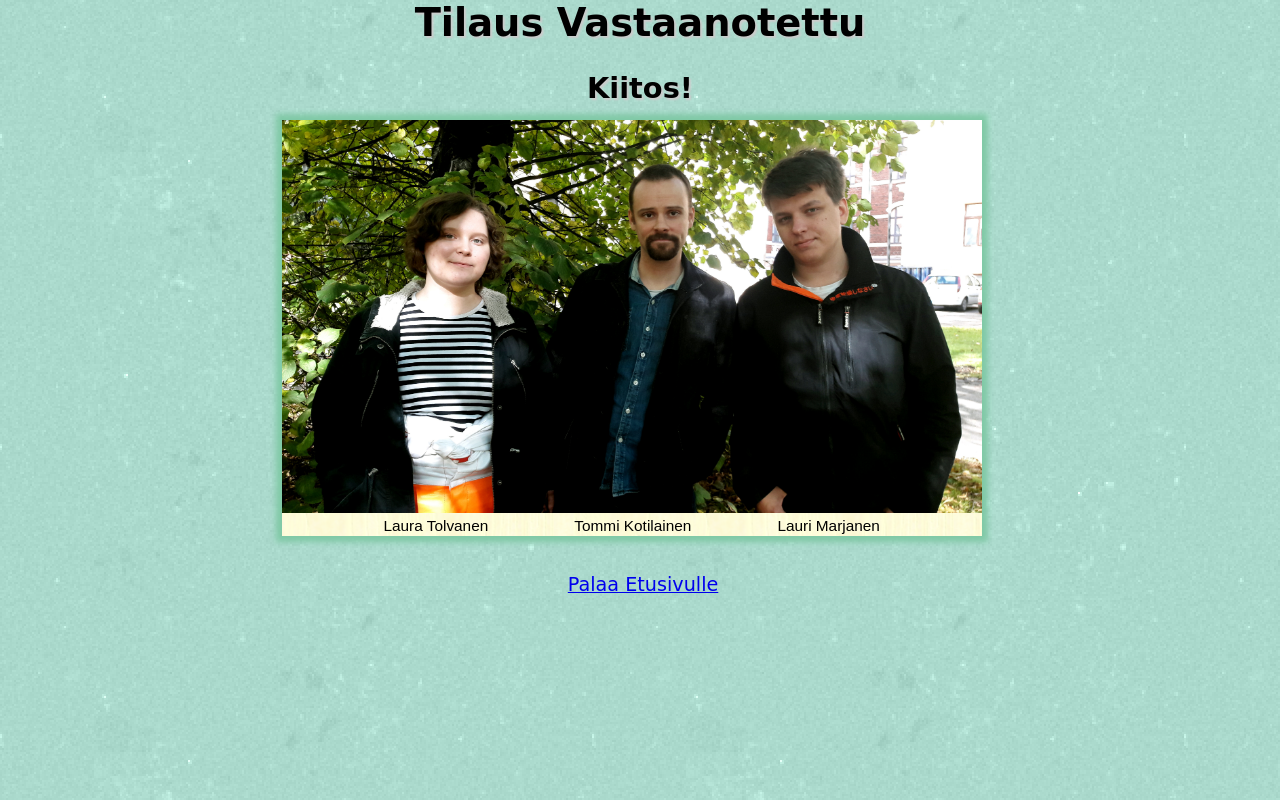
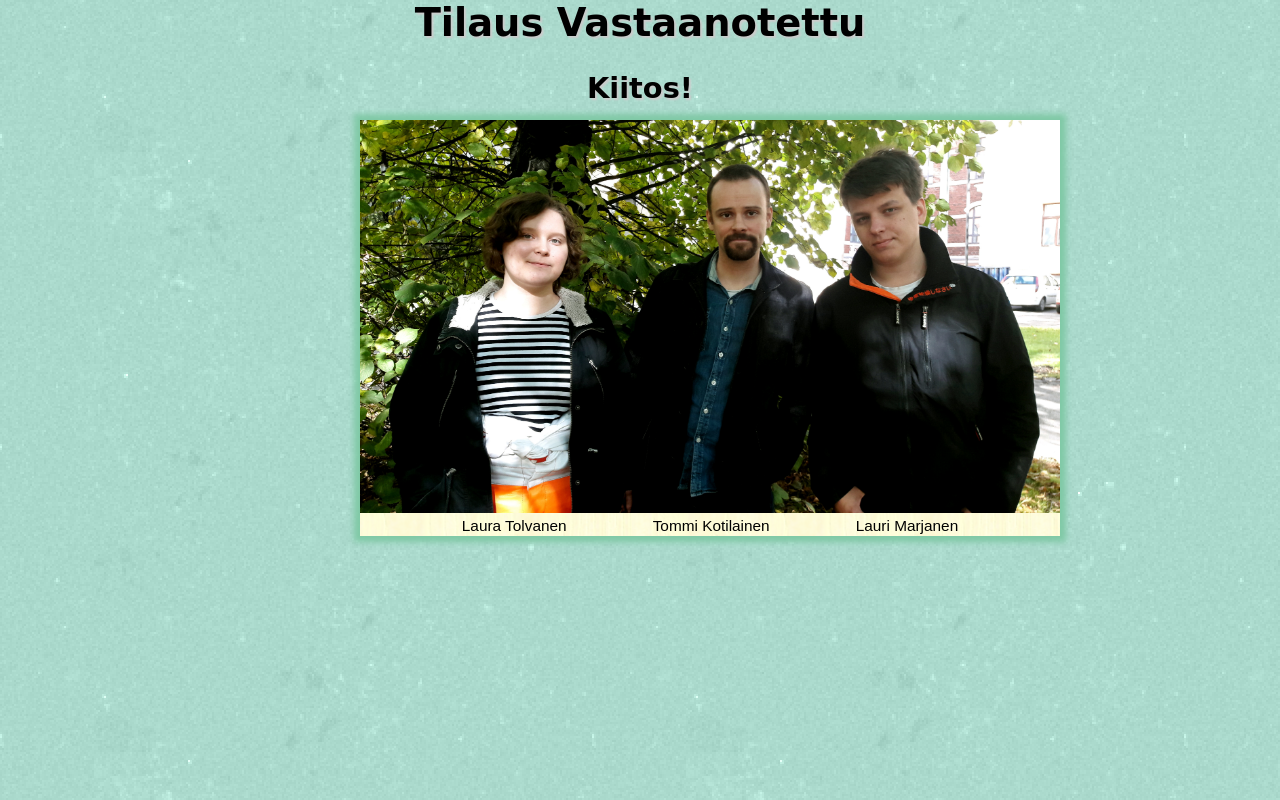
Before and after one commit to lauriom/Web-tekniikka-projekti-ryhm-8, a PHP site: page /tilaus/TilausV.php in a window 1280 px wide. Run offline with PHP 8.4, Linux system fonts and the light colour scheme; some web fonts are replaced.

Commit message:
Update TilausV.php

```diff
--- a/tilaus/TilausV.php
+++ b/tilaus/TilausV.php
@@ -13,10 +13,10 @@
   <p class="nimet">Lauri Marjanen</p>
   <br>
 </div>
-<a href="../index.php" id="alkuun">Palaa Etusivulle</a>
+
 ';
 unset($_SESSION['tilaus']);
-
+header ('refresh:10; url=../Index.php');
 exit();
 } else {
     header ("location: ../index.php");
```
